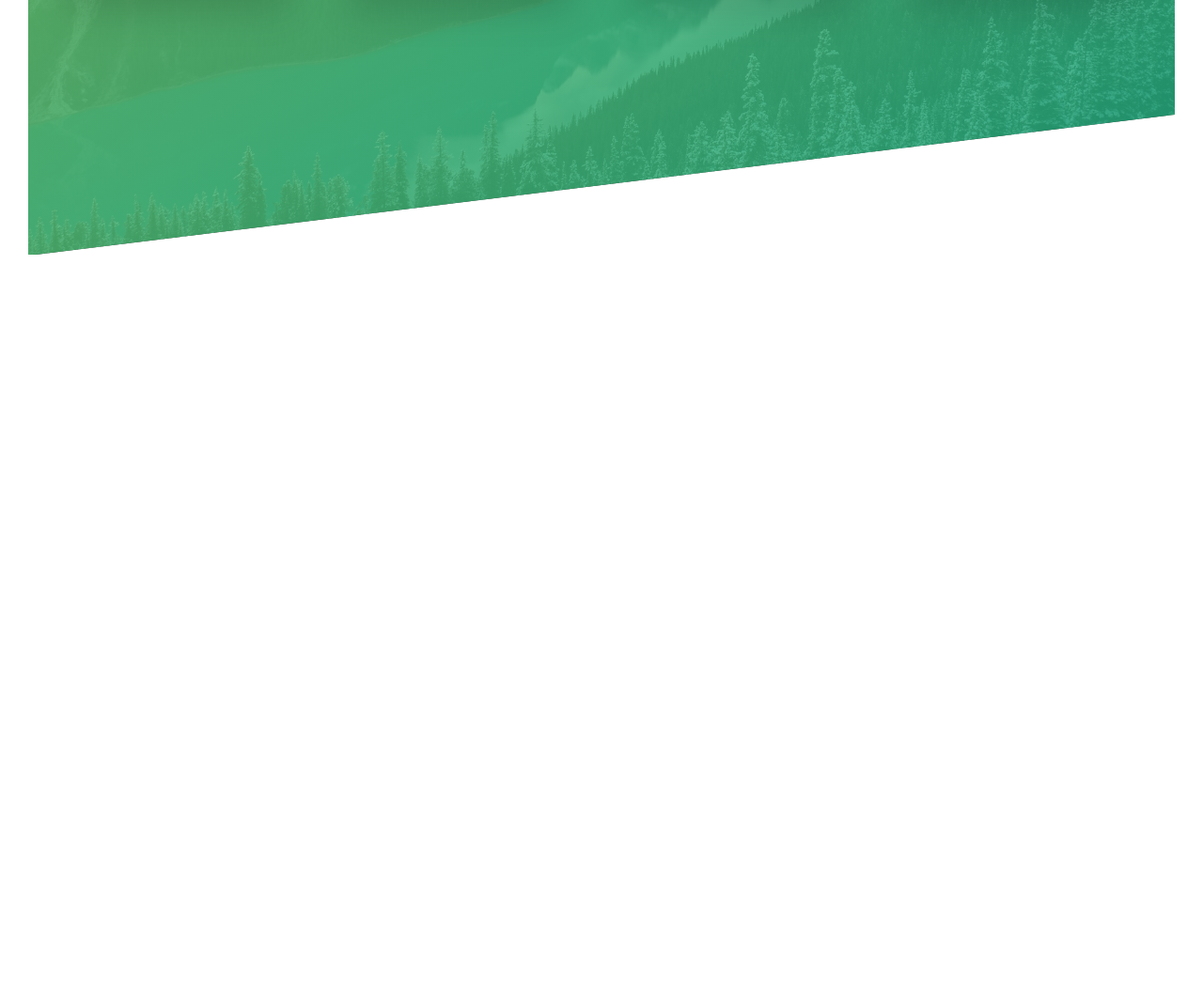
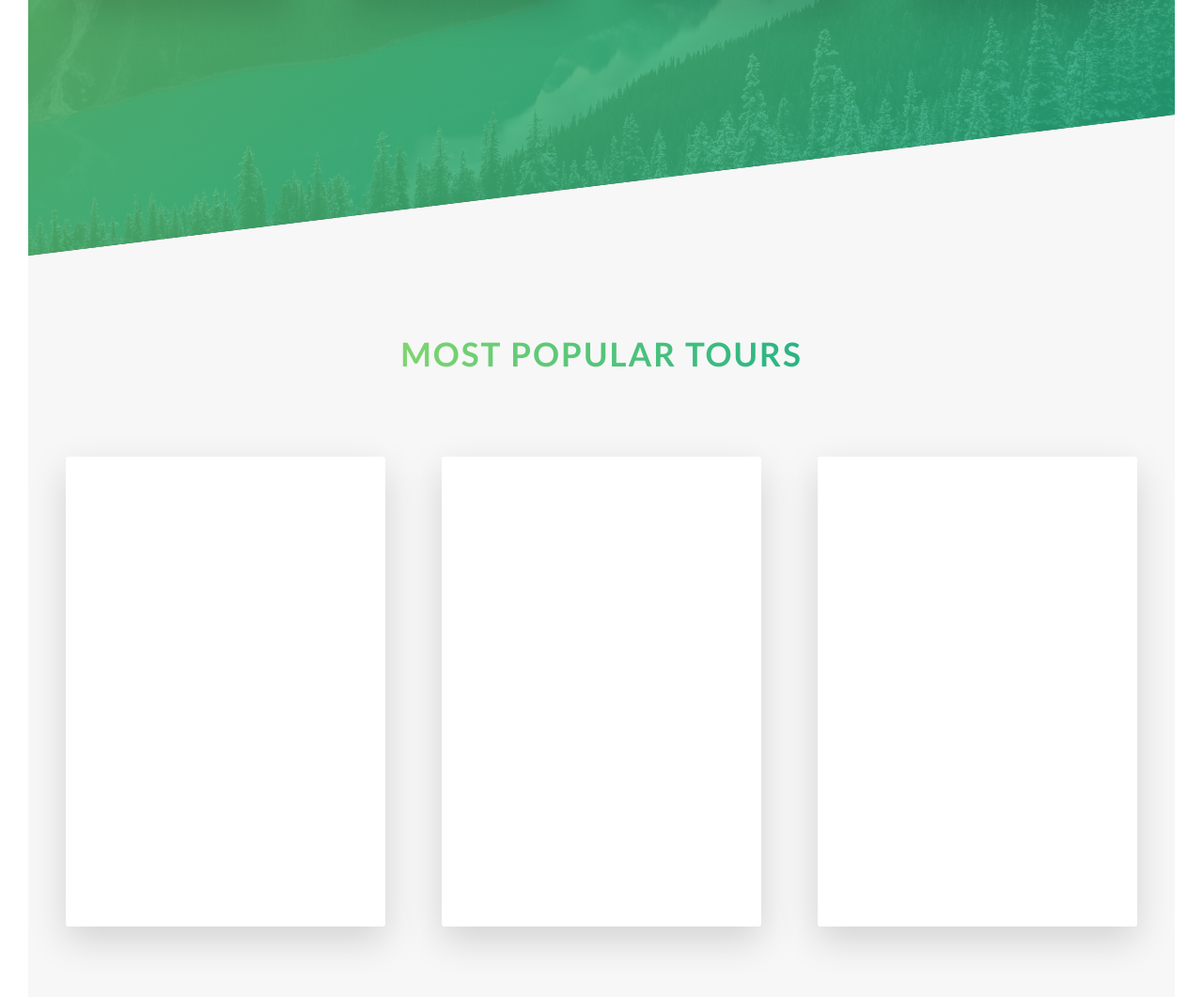
Before and after one commit to rmacca1511/natours-project-training, a website: page index.html in a window 1280 px wide. Shown: the part 1987-3048 px from the top of the page at 94% size. Before the commit the page ends 2258 px from the top, so only its background shows below. Drawn offline with Linux system fonts and the light colour scheme.

Commit message:
Building the Tours Section Part 1

```diff
--- a/index.html
+++ b/index.html
@@ -104,6 +104,46 @@
 
                 </div>
             </section>
+
+            <section class="section-tours">
+                <div class="u-center-text u-margin-bottom-big">
+                    <h2 class="heading-secondary">
+                        Most popular tours
+                    </h2>
+                </div>
+                <div class="row">
+                    <div class="col-1-of-3">
+                        <div class="card">
+                            <div class="card__side card__side--front">
+                                FRONT
+                            </div>
+                            <div class="card__side card__side--back card__side--back-1">
+                                BACK
+                            </div>
+                        </div>
+                    </div>
+                    <div class="col-1-of-3">
+                        <div class="card">
+                            <div class="card__side card__side--front">
+                                FRONT
+                            </div>
+                            <div class="card__side card__side--back card__side--back-1">
+                                BACK
+                            </div>
+                        </div>
+                    </div>
+                    <div class="col-1-of-3">
+                        <div class="card">
+                            <div class="card__side card__side--front">
+                                FRONT
+                            </div>
+                            <div class="card__side card__side--back card__side--back-1">
+                                BACK
+                            </div>
+                        </div>
+                    </div>
+                </div>
+            </section>
         </main>
         <!--
         <section class="grid-test">
--- a/sass/abstracts/_variables.scss
+++ b/sass/abstracts/_variables.scss
@@ -12,6 +12,12 @@ $color-primary: #55c57a;
 $color-primary-light: #7ed56f;
 $color-primary-dark: #28b485;
 
+$color-secondary-light: #ffb900;
+$color-secondary-dark: #ff7730;
+
+$color-tertiary-light: #2998ff;
+$color-tertiary-dark: #5643fa;
+
 $color-grey-light-1: #f7f7f7;
 
 $color-grey-dark: #777;
--- /dev/null
+++ b/sass/components/_card.scss
@@ -0,0 +1,49 @@
+.card {
+    perspective: 150rem;
+    -moz-perspective: 150rem;
+    position: relative;
+    height: 50rem;
+
+    &__side {
+        color: #fff;
+        font-size: 2rem;
+
+        height: 50rem;
+        transition: all .8s ease;
+        position: absolute;
+        top: 0;
+        left: 0;
+        width: 100%;
+        backface-visibility: hidden; // hides the back part of an element
+        border-radius: 3px;
+        box-shadow: 0 1.5rem 4rem rgba($color-black, .15);
+
+        &--front {
+            background-color: $color-white;
+        }
+
+        &--back {
+            transform: rotateY(180deg);
+
+            &-1 {
+                background-image: linear-gradient(to right bottom, $color-secondary-light, $color-secondary-dark);
+            }
+            &-2 {
+                background-image: linear-gradient(to right bottom, $color-tertiary-light, $color-tertiary-dark);
+            }
+            &-3 {
+                background-image: linear-gradient(to right bottom, $color-tertiary-light, $color-tertiary-dark);
+            }
+        }
+    }
+
+    &:hover &__side--front {
+        transform: rotateY(180deg);
+    }
+
+    &:hover &__side--back {
+        transform: rotateY(0);
+    }
+}
+
+//.card:hover .card__side {
--- a/sass/main.scss
+++ b/sass/main.scss
@@ -8,6 +8,7 @@
 @import "base/utilities";
 
 @import "components/button";
+@import "components/card";
 @import "components/composition";
 @import "components/feature-box";
 
--- a/sass/pages/_home.scss
+++ b/sass/pages/_home.scss
@@ -20,3 +20,9 @@
         transform: skewY(7deg);
     }
 }
+
+.section-tours {
+    background-color: $color-grey-light-1;
+    padding: 25rem 0 50rem 0;
+    margin-top: -10rem;
+}
```
Also changed, not shown: css/style.css.
